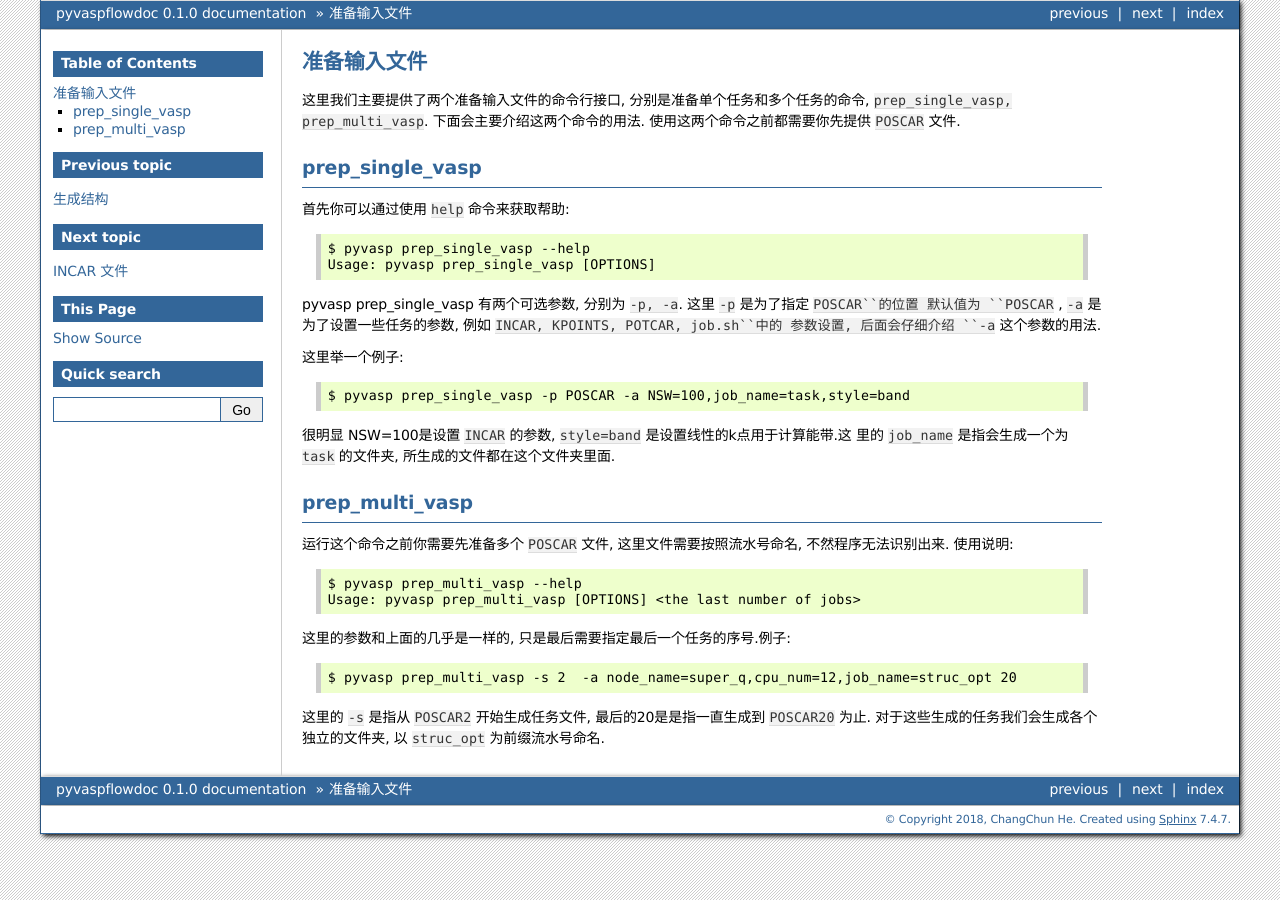
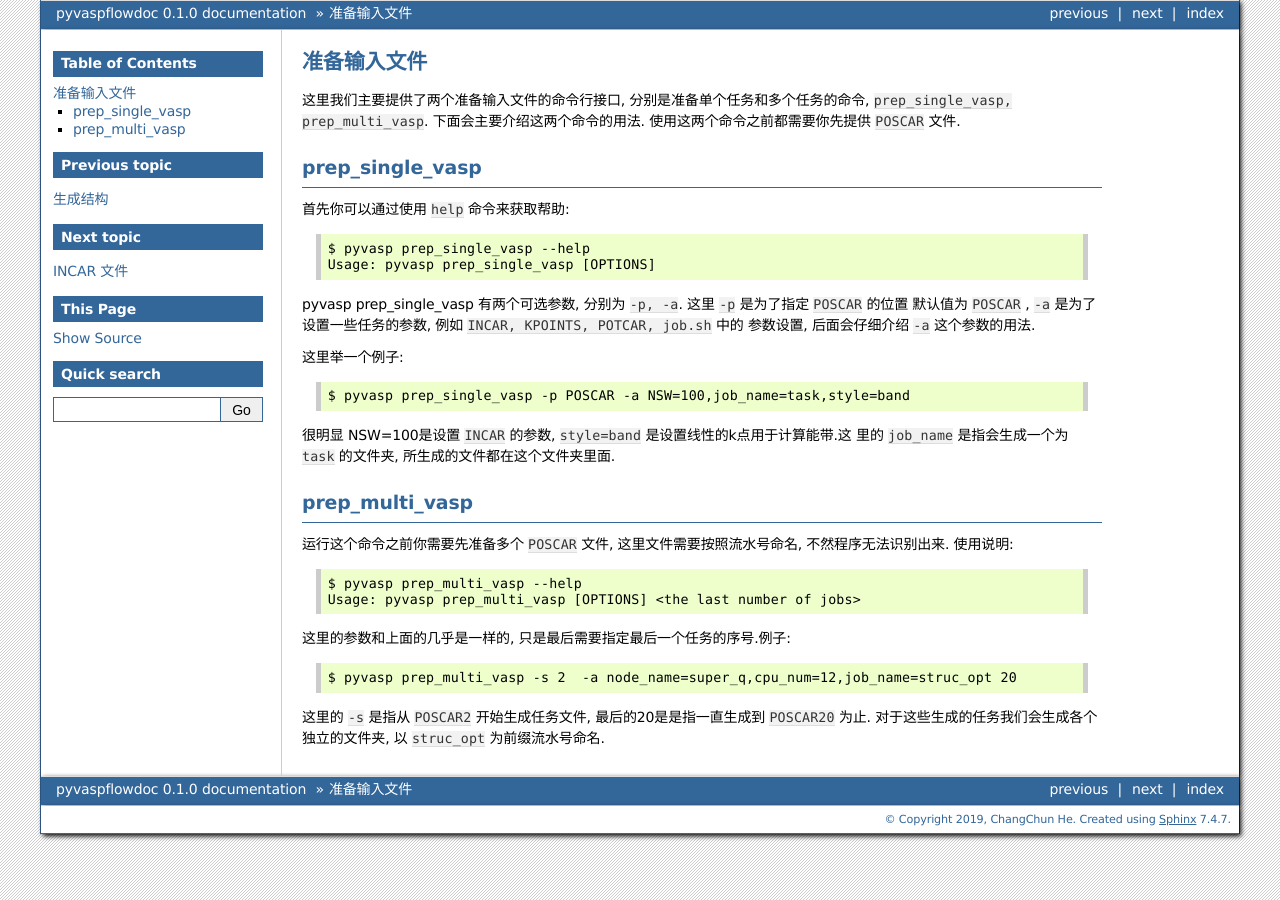
Before and after one commit to ChangChunHe/pyvaspflow, a Sphinx documentation site: the page built from docs/source/prepare.rst, in a window 1280 px wide. Built offline with Sphinx 7.4.7, drawn with Linux system fonts in a browser that asks for light colours.

Commit message:
update docs

```diff
--- a/docs/source/conf.py
+++ b/docs/source/conf.py
@@ -21,7 +21,7 @@ autodoc_mock_imports = ['spglib', 'ase']
 # -- Project information -----------------------------------------------------
 
 project = 'pyvaspflowdoc'
-copyright = '2018, ChangChun He'
+copyright = '2019, ChangChun He'
 author = 'ChangChun He'
 
 # The short X.Y version
--- a/docs/source/prepare.rst
+++ b/docs/source/prepare.rst
@@ -14,8 +14,8 @@ prep_single_vasp
      $ pyvasp prep_single_vasp --help
      Usage: pyvasp prep_single_vasp [OPTIONS]
 
-pyvasp prep_single_vasp 有两个可选参数, 分别为 ``-p, -a``. 这里 ``-p`` 是为了指定 ``POSCAR``的位置
-默认值为 ``POSCAR`` , ``-a`` 是为了设置一些任务的参数, 例如 ``INCAR, KPOINTS, POTCAR, job.sh``中的
+pyvasp prep_single_vasp 有两个可选参数, 分别为 ``-p, -a``. 这里 ``-p`` 是为了指定 ``POSCAR`` 的位置
+默认值为 ``POSCAR`` , ``-a`` 是为了设置一些任务的参数, 例如 ``INCAR, KPOINTS, POTCAR, job.sh`` 中的
 参数设置, 后面会仔细介绍 ``-a``  这个参数的用法.
 
 这里举一个例子::
```
